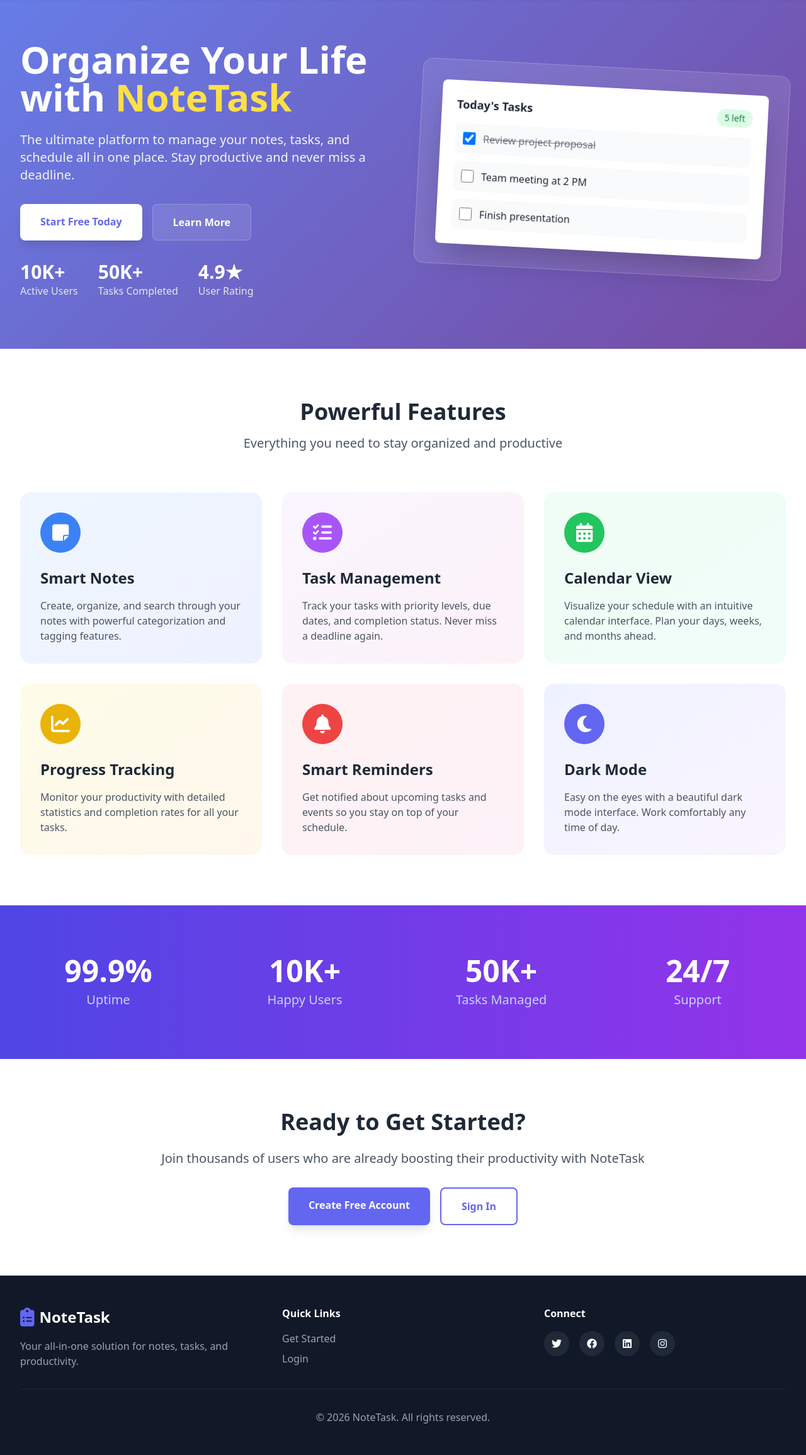
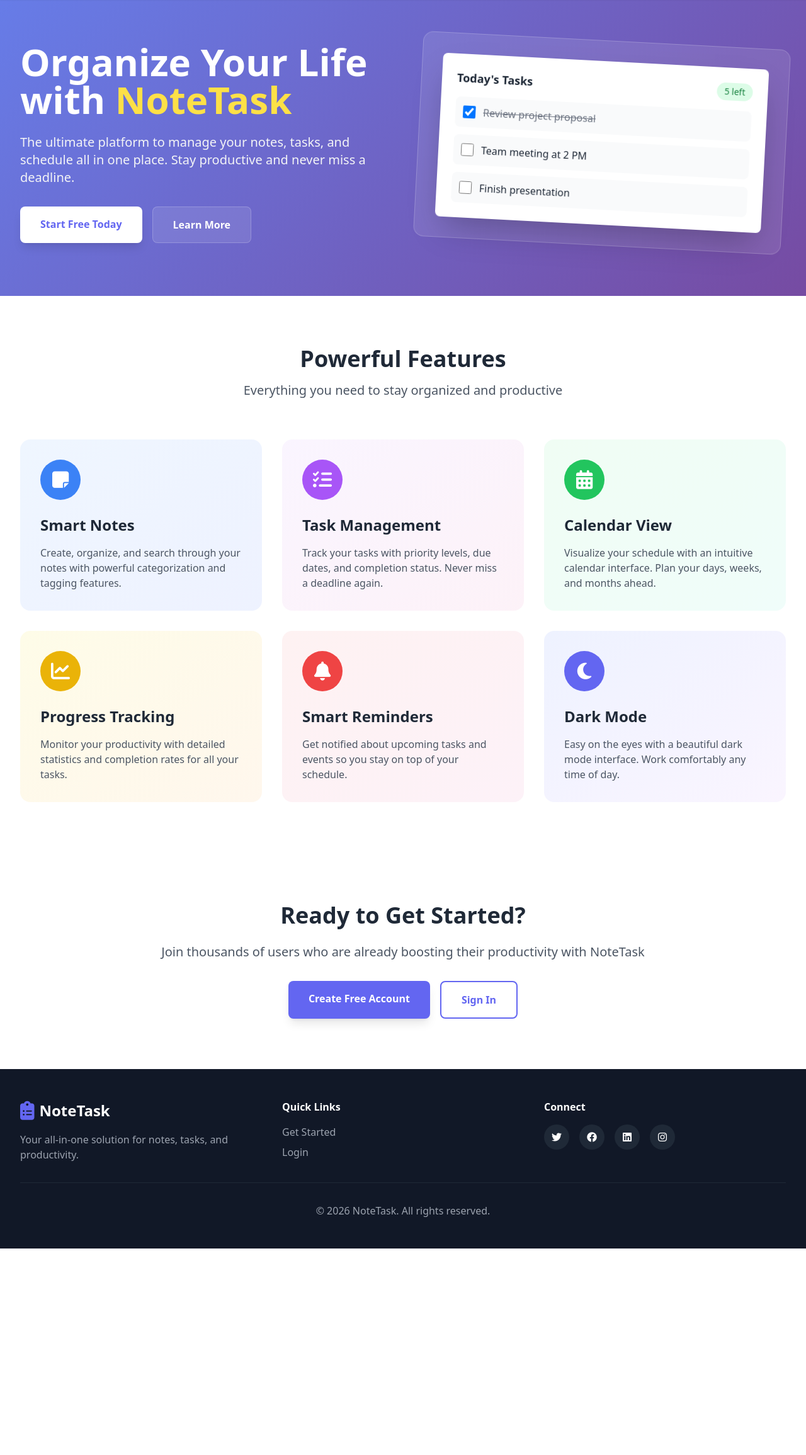
Before and after one commit to Siddhashah/Notes-and-task-management, a Flask app: page / in a window 1280 px wide. Shown: the part 64-2375 px from the top of the page at 63% size. After the commit the page ends 2047 px from the top, so only its background shows below. Run offline with Flask 3, Linux system fonts and the light colour scheme; some libraries are stand-ins or nearby versions.

Commit message:
first commit

```diff
--- a/templates/index.html
+++ b/templates/index.html
@@ -102,20 +102,6 @@
                             Learn More
                         </a>
                     </div>
-                    <div class="mt-8 flex items-center gap-8">
-                        <div>
-                            <div class="text-3xl font-bold">10K+</div>
-                            <div class="text-gray-200 dark:text-gray-400">Active Users</div>
-                        </div>
-                        <div>
-                            <div class="text-3xl font-bold">50K+</div>
-                            <div class="text-gray-200 dark:text-gray-400">Tasks Completed</div>
-                        </div>
-                        <div>
-                            <div class="text-3xl font-bold">4.9★</div>
-                            <div class="text-gray-200 dark:text-gray-400">User Rating</div>
-                        </div>
-                    </div>
                 </div>
                 <div class="fade-in-up hidden lg:block">
                     <div class="relative">
@@ -213,30 +199,6 @@
         </div>
     </section>
 
-    <!-- Stats Section -->
-    <section id="stats" class="py-20 bg-gradient-to-r from-indigo-600 to-purple-600 dark:from-gray-800 dark:to-gray-900 text-white transition-all duration-300">
-        <div class="max-w-7xl mx-auto px-4 sm:px-6 lg:px-8">
-            <div class="grid grid-cols-1 md:grid-cols-4 gap-8 text-center">
-                <div>
-                    <div class="text-5xl font-bold mb-2">99.9%</div>
-                    <div class="text-xl text-indigo-200 dark:text-gray-400">Uptime</div>
-                </div>
-                <div>
-                    <div class="text-5xl font-bold mb-2">10K+</div>
-                    <div class="text-xl text-indigo-200 dark:text-gray-400">Happy Users</div>
-                </div>
-                <div>
-                    <div class="text-5xl font-bold mb-2">50K+</div>
-                    <div class="text-xl text-indigo-200 dark:text-gray-400">Tasks Managed</div>
-                </div>
-                <div>
-                    <div class="text-5xl font-bold mb-2">24/7</div>
-                    <div class="text-xl text-indigo-200 dark:text-gray-400">Support</div>
-                </div>
-            </div>
-        </div>
-    </section>
-
     <!-- CTA Section -->
     <section class="py-20 bg-white dark:bg-gray-900 transition-colors duration-300">
         <div class="max-w-4xl mx-auto px-4 sm:px-6 lg:px-8 text-center">
@@ -276,16 +238,16 @@
                 <div>
                     <h4 class="font-semibold mb-4">Connect</h4>
                     <div class="flex gap-4">
-                        <a href="#" class="w-10 h-10 bg-gray-800 dark:bg-gray-900 rounded-full flex items-center justify-center hover:bg-primary transition-colors">
+                        <a href="https://x.com/" class="w-10 h-10 bg-gray-800 dark:bg-gray-900 rounded-full flex items-center justify-center hover:bg-primary transition-colors">
                             <i class="fab fa-twitter"></i>
                         </a>
-                        <a href="#" class="w-10 h-10 bg-gray-800 dark:bg-gray-900 rounded-full flex items-center justify-center hover:bg-primary transition-colors">
+                        <a href="https://www.facebook.com/" class="w-10 h-10 bg-gray-800 dark:bg-gray-900 rounded-full flex items-center justify-center hover:bg-primary transition-colors">
                             <i class="fab fa-facebook"></i>
                         </a>
-                        <a href="#" class="w-10 h-10 bg-gray-800 dark:bg-gray-900 rounded-full flex items-center justify-center hover:bg-primary transition-colors">
+                        <a href="https://in.linkedin.com/" class="w-10 h-10 bg-gray-800 dark:bg-gray-900 rounded-full flex items-center justify-center hover:bg-primary transition-colors">
                             <i class="fab fa-linkedin"></i>
                         </a>
-                        <a href="#" class="w-10 h-10 bg-gray-800 dark:bg-gray-900 rounded-full flex items-center justify-center hover:bg-primary transition-colors">
+                        <a href="https://www.instagram.com/" class="w-10 h-10 bg-gray-800 dark:bg-gray-900 rounded-full flex items-center justify-center hover:bg-primary transition-colors">
                             <i class="fab fa-instagram"></i>
                         </a>
                     </div>
--- a/templates/register.html
+++ b/templates/register.html
@@ -43,7 +43,7 @@
                             <span class="inline-flex items-center px-3 text-gray-600 dark:text-gray-400 bg-transparent border-2 border-r-0 border-gray-200 dark:border-gray-600 rounded-l-xl">
                                 <i class="fas fa-user text-sm"></i>
                             </span>
-                            <input type="text" name="first_name" id="first_name" class="flex-1 px-1 py-2.5 text-sm border-2 border-l-0 border-gray-200 dark:border-gray-600 rounded-r-xl focus:border-primary dark:focus:border-secondary focus:ring-2 focus:ring-primary focus:ring-opacity-10 dark:bg-gray-900 dark:text-white transition-all" placeholder="John" required>
+                            <input type="text" name="first_name" id="first_name" class="flex-1 px-1 py-2.5 text-sm border-2 border-l-0 border-gray-200 dark:border-gray-600 rounded-r-xl focus:border-primary dark:focus:border-secondary focus:ring-2 focus:ring-primary focus:ring-opacity-10 dark:bg-gray-900 dark:text-white transition-all" placeholder="First Name" required>
                         </div>
                     </div>
                     <div>
@@ -52,7 +52,7 @@
                             <span class="inline-flex items-center px-3 text-gray-600 dark:text-gray-400 bg-transparent border-2 border-r-0 border-gray-200 dark:border-gray-600 rounded-l-xl">
                                 <i class="fas fa-user text-sm"></i>
                             </span>
-                            <input type="text" name="last_name" id="last_name" class="flex-1 px-1 py-2.5 text-sm border-2 border-l-0 border-gray-200 dark:border-gray-600 rounded-r-xl focus:border-primary dark:focus:border-secondary focus:ring-2 focus:ring-primary focus:ring-opacity-10 dark:bg-gray-900 dark:text-white transition-all" placeholder="Doe" required>
+                            <input type="text" name="last_name" id="last_name" class="flex-1 px-1 py-2.5 text-sm border-2 border-l-0 border-gray-200 dark:border-gray-600 rounded-r-xl focus:border-primary dark:focus:border-secondary focus:ring-2 focus:ring-primary focus:ring-opacity-10 dark:bg-gray-900 dark:text-white transition-all" placeholder="Last Name" required>
                         </div>
                     </div>
                 </div>
```
